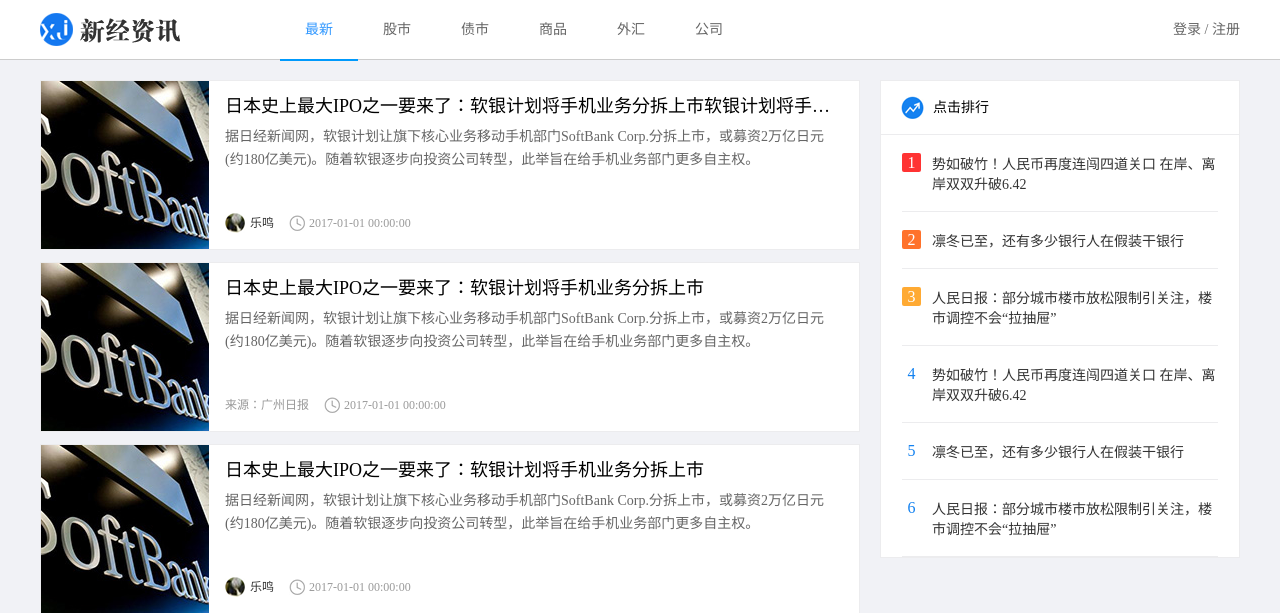
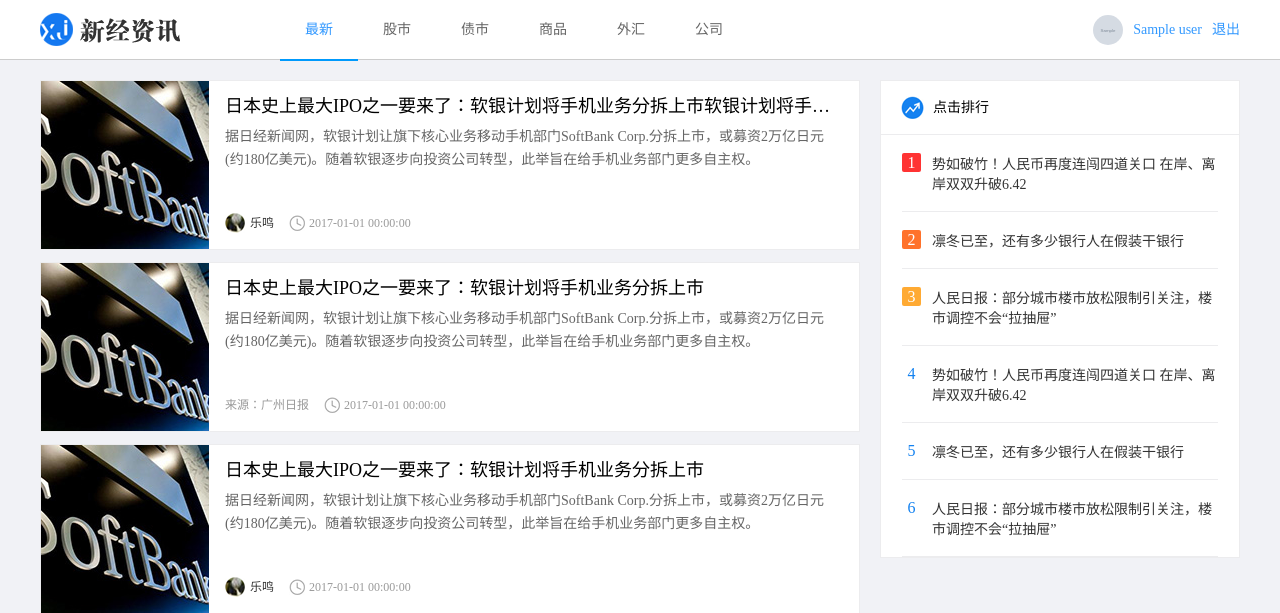
Before and after one commit to positivening/information, a Flask app: template info/templates/news/index.html in a window 1280 px wide. Shown: the top 613 px of the page. Run offline with Flask 2, Linux system fonts and the light colour scheme; the template is opened without the code that fills it: most values are stand-ins (such as "Sample title", 1, 10 or a date in 2020); grey boxes marked "Sample" are stand-in pictures; parts of the project's set-up code (start-up, migrations or seed data) failed here and were passed over.

Commit message:
登录右上角显示的前端逻辑实现

```diff
--- a/info/modules/index/views.py
+++ b/info/modules/index/views.py
@@ -24,7 +24,7 @@ def index():
             current_app.logger.error(e)
 
     data = {
-        "user":user.to.dict() if user else None
+        "user":user.to_dict() if user else None
     }
 
 
--- a/info/modules/passport/views.py
+++ b/info/modules/passport/views.py
@@ -210,10 +210,10 @@ def login():
     # 1.获取参数
     params_dict = request.json
     mobile = params_dict.get("mobile")
-    passport = params_dict.get("passport")
+    password = params_dict.get("password")
 
     # 2.校验参数
-    if not all([mobile,passport]):
+    if not all([mobile,password]):
         return jsonify(errno=RET.PARAMERR,errmsg="参数错误")
 
     # 校验手机号是否正确
@@ -232,7 +232,7 @@ def login():
         return jsonify(errno=RET.NODATA,errmsg="用户不存在")
 
     # 校验登录的密码和当前用户的密码是否一致
-    if not user.check_password(passport):
+    if not user.check_password(password):
         return jsonify(errno=RET.PWDERR,errmsg="用户名或密码错误")
 
     # 4.保存用户的登录状态
--- a/info/static/news/css/main.css
+++ b/info/static/news/css/main.css
@@ -68,7 +68,7 @@ body{
     height:30px;
     overflow: hidden;
     margin-top:15px;
-    display:none;
+    /*display:none;*/
 }
 
 .user_login img{
--- a/info/static/news/js/main.js
+++ b/info/static/news/js/main.js
@@ -122,8 +122,8 @@ $(function(){
 
         // 发起登录请求
         var params = {
-            "mobole": mobile,
-            "passport":passport
+            "mobile": mobile,
+            "password":password
         }
 
         $.ajax({
--- a/info/templates/news/index.html
+++ b/info/templates/news/index.html
@@ -21,15 +21,19 @@
                 <li data-cid="4"><a href="javascript:;">外汇</a></li>
                 <li data-cid="5"><a href="javascript:;">公司</a></li>
             </ul>
-            <div class="user_btns fr">
+
+            {% if data.user %}
+                <!-- 用户登录后显示下面，隐藏上面 -->
+                <div class="user_login fr">
+                    <img src="{% if data.user.avatar_url %}{{ data.user_info.avatar_url }}{% else %}../../static/news/images/person01.png{% endif %}" class="lgin_pic">
+                    <a href="#">{{ data.user.nick_name }}</a>
+                    <a href="#">退出</a>
+                </div>
+            {% else %}
+                <div class="user_btns fr">
                 <a href="javascript:;" class="login_btn">登录</a> / <a href="javascript:;" class="register_btn">注册</a>
             </div>
-            <!-- 用户登录后显示下面，隐藏上面 -->
-            <div class="user_login fr">
-                <img src="../../static/news/images/person01.png" class="lgin_pic">
-                <a href="#">用户张三</a>
-                <a href="#">退出</a>
-            </div>
+            {% endif %}
         </div>
     </div>
 
```
